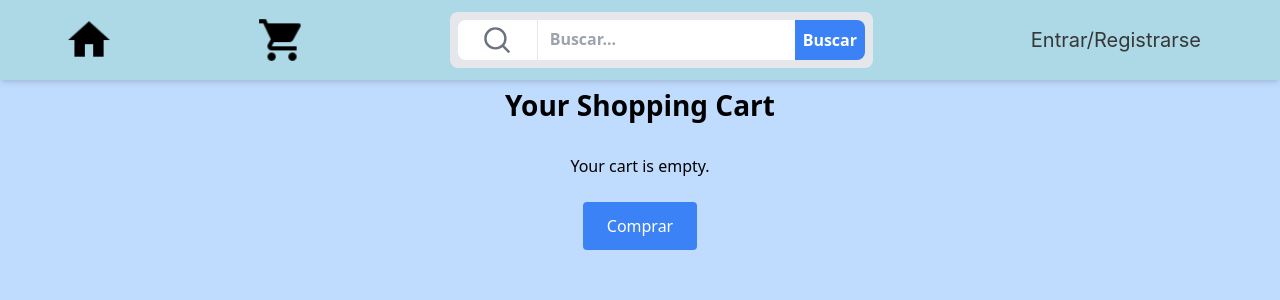
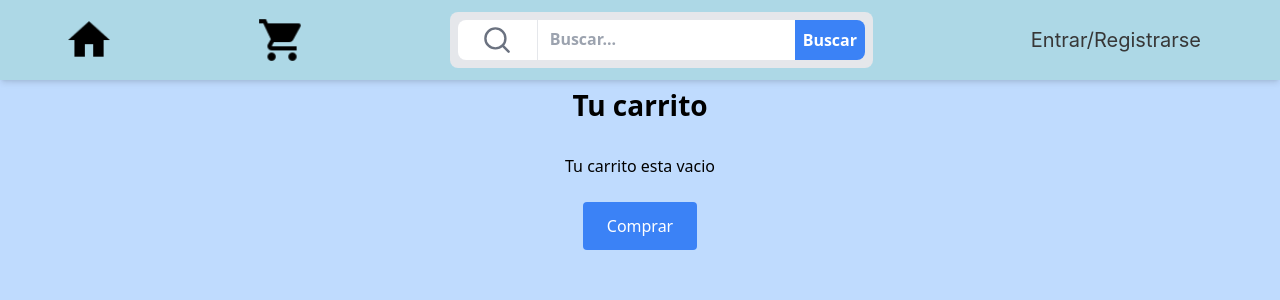
Before and after one commit to JMRodriguezHurtado/PF-HENRY-GRUPO-13, a React (Vite) app in the folder client/: page /shoppingCart in a window 1280 px wide. Shown: the top 300 px of the page. Built offline with nearby package versions, Linux system fonts and the light colour scheme; a web font is replaced by a local one.

Commit message:
[UPDATE] cambio de idioma

```diff
--- a/client/src/views/ShoppingCart.jsx
+++ b/client/src/views/ShoppingCart.jsx
@@ -53,9 +53,9 @@ const ShoppingCart = () => {
   return (
     <div className="relative h-full bg-blue-200">
       <div className="text-center py-10 bg-blue-200 h-screen">
-        <h2 className="text-3xl font-bold text-black mb-4">Your Shopping Cart</h2>
+        <h2 className="text-3xl font-bold text-black mb-4">Tu carrito</h2>
         {cartItems.length === 0 ? (
-          <p className="text-black">Your cart is empty.</p>
+          <p className="text-black">Tu carrito esta vacio</p>
         ) : (
           <table className="w-full border-collapse">
             <thead>
@@ -91,7 +91,7 @@ const ShoppingCart = () => {
               ))}
               <tr>
                 <td className="border p-2"></td>
-                <td className="border p-2 font-bold">Total to pay:</td>
+                <td className="border p-2 font-bold">Total a pagar:</td>
                 <td className="border p-2 font-bold">${totalAmount}</td>
               </tr>
             </tbody>
```
